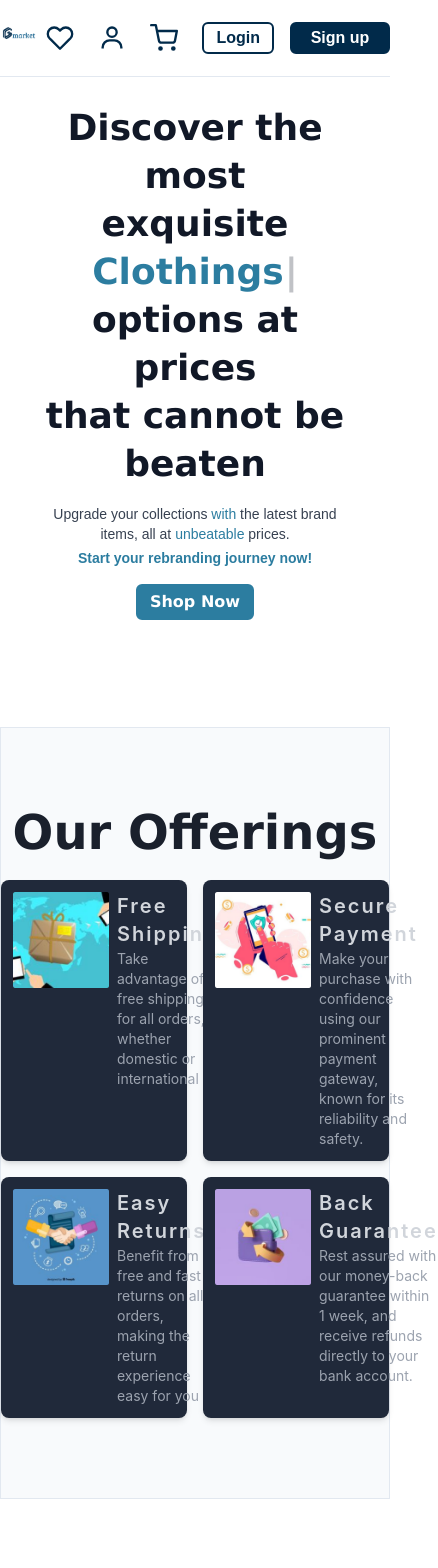
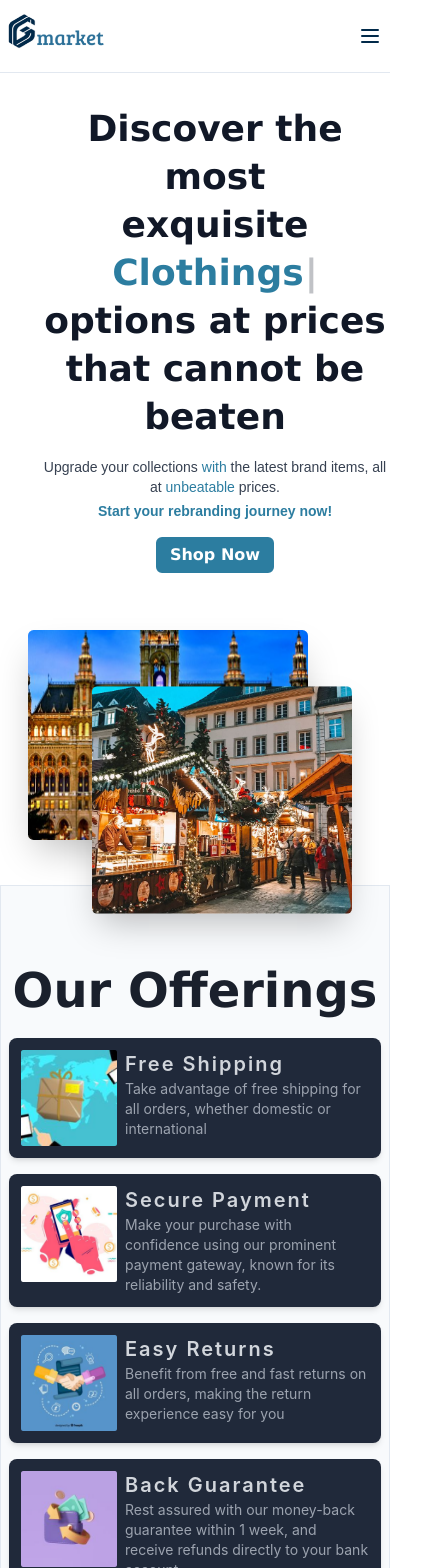
Before and after one commit to urvangibran/gmarket, a React (Create React App) app: page / in a window 390 px wide. Shown: the top 1568 px of the page, 438 px wide, since content can reach past the window. Built offline with nearby package versions, Linux system fonts and the light colour scheme; no server answers.

Commit message:
edit the responsive and fix some errors

```diff
--- a/src/components/Cards/LikedProductCard.jsx
+++ b/src/components/Cards/LikedProductCard.jsx
@@ -42,7 +42,7 @@ const LikedProductCard = ({ product }) => {
                 ({product.rating.count})
               </p>
             </div>
-            <h2 className="text-sm font-Poppins font-semibold my-3">
+            <h2 className="text-sm font-semibold my-3">
               {formatToCurrency.format(product.price)}
             </h2>
           </div>
--- a/src/components/Cards/ProductCard.jsx
+++ b/src/components/Cards/ProductCard.jsx
@@ -7,7 +7,7 @@ const ProductCard = ({ product }) => {
   const stock = Math.floor(Math.random() * 31);
 
   return (
-    <div className="border p-4 mr-4 rounded-md hover:border-[#012A4A] transition-all duration-300">
+    <div className="border p-4 mr-4 min-w-[120px] rounded-md hover:border-[#012A4A] transition-all duration-300">
       <Link to={`/products/${product.id}`}>
         <div className="space-y-1">
           <img
--- a/src/components/Hero/index.jsx
+++ b/src/components/Hero/index.jsx
@@ -6,8 +6,8 @@ import { color } from "@chakra-ui/react";
 
 const Hero = () => {
   return (
-    <div className="w-full">
-      <div className="max-w-[1024px] mx-auto min-h-[650px] flex items-center justify-between">
+    <div className="w-full mt-28 md:mt-5">
+      <div className="flex flex-col md:flex-row items-center justify-between max-w-[1024px] mx-auto min-h-[650px]">
 
 
         <div className="text-center lucida ml-10 md:ml-0 md:text-start mt-[-5rem] ">
@@ -37,15 +37,15 @@ const Hero = () => {
         </div>
 
 
-        <div className="relative min-h-[600px] flex items-center ml-10">
-          <div className="h-[300px] hidden md:block absolute  -left-[30rem] top-30 w-[400px] rounded-lg rotate-[30deg] scale-[.7] shadow-2xl">
+        <div className="relative w-full min-h-[300px] md:w-1/2 mt-3 md:mt-0">
+          <div className="h-[300px] absolute -left-8 top-0 w-[400px] rounded-lg md:rotate-[30deg] scale-[.7] shadow-2xl md:-top-10 md:w-[400px] md:scale-[0.8] rotate-0">
             <img
               src={Img1}
               alt="shopping"
               className="max-h-full w-full object-cover rounded-lg"
             />
           </div>
-          <div className="h-[350px] w-[400px] hidden md:block absolute -left-[18rem] top-10 rounded-lg scale-[0.65] -rotate-[20deg] shadow-2xl">
+          <div className="h-[350px] w-[400px] absolute -right-8 top-10 rounded-lg scale-[0.65] md:-rotate-[20deg] shadow-2xl md:left-48 md:-top-32 md:scale-[0.65] rotate-0">
             <img
               src={Img2}
               alt="shopping"
--- a/src/components/List/Wishlist/index.jsx
+++ b/src/components/List/Wishlist/index.jsx
@@ -3,8 +3,8 @@ import LikedProductCard from "../../Cards/LikedProductCard";
 const WishList = ({ likedProducts }) => {
   return (
     <ul className="p-2 space-y-3">
-      {likedProducts.map((p) => (
-        <LikedProductCard product={p} />
+      {likedProducts.map((product) => (
+        <LikedProductCard product={product} />
       ))}
     </ul>
   );
--- a/src/components/Navbar/index.jsx
+++ b/src/components/Navbar/index.jsx
@@ -1,16 +1,17 @@
-import Logo from "../../assets/logo.png";
+import React, { useState } from "react";
 import { Link } from "react-router-dom";
 import { useDispatch, useSelector } from "react-redux";
 import { userSelector, login, logout, signup } from "../../actions/user/actionUser";
-import Wishlist from "../Wishlist";
+import { productsSelector } from "../../actions/products/actionProduct";
+import { Tooltip } from "@chakra-ui/react";
+import Logo from "../../assets/logo.png";
+import Wishlist from "../WishlistCard";
 import { FiShoppingCart } from "react-icons/fi";
-import { BiUser } from "react-icons/bi"
-import { productsSelector } from "../../actions/products/actionProduct";
-import { useState } from "react";
-import { Tooltip } from "@chakra-ui/react";
+import { BiUser } from "react-icons/bi";
 
 const Navbar = () => {
-  // const [isSigned, setIsSigned] = useState(false)
+  const [isMobileMenuOpen, setIsMobileMenuOpen] = useState(false);
+
   const { isLoggedIn, isSigned } = useSelector(userSelector);
   const { cart } = useSelector(productsSelector);
   const uniqueCart = cart.filter(
@@ -24,18 +25,22 @@ const Navbar = () => {
   };
 
   const handleSignup = () => {
-    dispatch(signup())
-  }
+    dispatch(signup());
+  };
 
   const loginButtonDisabled = !isSigned;
 
+  const toggleMobileMenu = () => {
+    setIsMobileMenuOpen(!isMobileMenuOpen);
+  };
+
   return (
-    <div className="py-4 arial border-b sticky z-50 top-0 left-0 right-0 bg-white/40 backdrop-blur-sm">
+    <nav className="py-4 border-b sticky z-50 top-0 left-0 right-0 bg-white/40 backdrop-blur-sm">
       <div className="flex items-center justify-between max-w-[1024px] mx-auto">
-        <Link to="/">
-          <img className="w-[7rem] mt-[-10px]" src={Logo} alt="logo" />
+        <Link to="/" className="max-w-[7rem] mt-[-10px]">
+          <img className="max-w-[100%]" src={Logo} alt="logo" />
         </Link>
-        <div className="flex items-center justify-between space-x-4">
+        <div className="hidden md:flex items-center space-x-4">
           <Wishlist />
           {isLoggedIn ? (
             <Link className="relative group" to="/profile">
@@ -94,8 +99,107 @@ const Navbar = () => {
             </button>
           </Tooltip>
         </div>
+        <div className="md:hidden flex items-center">
+          <button
+            onClick={toggleMobileMenu}
+            className="text-[#012A4A] p-2 focus:outline-none"
+          >
+            {isMobileMenuOpen ? (
+              <svg
+                xmlns="http://www.w3.org/2000/svg"
+                className="h-6 w-6"
+                fill="none"
+                viewBox="0 0 24 24"
+                stroke="currentColor"
+              >
+                <path
+                  strokeLinecap="round"
+                  strokeLinejoin="round"
+                  strokeWidth={2}
+                  d="M6 18L18 6M6 6l12 12"
+                />
+              </svg>
+            ) : (
+              <svg
+                xmlns="http://www.w3.org/2000/svg"
+                className="h-6 w-6"
+                fill="none"
+                viewBox="0 0 24 24"
+                stroke="currentColor"
+              >
+                <path
+                  strokeLinecap="round"
+                  strokeLinejoin="round"
+                  strokeWidth={2}
+                  d="M4 6h16M4 12h16M4 18h16"
+                />
+              </svg>
+            )}
+          </button>
+        </div>
       </div>
-    </div>
+      {isMobileMenuOpen && (
+        <div className="md:hidden flex flex-col items-center space-y-4 mt-4 mx-5">
+          <Wishlist />
+          {isLoggedIn ? (
+            <Link className="relative group" to="/profile">
+              <BiUser className="w-7 h-7 text-[#012A4A]" />
+              <h3 className="absolute opacity-0 group-hover:opacity-100 lucida text-[12px] -left-[1px] transition-all ease-in-out duration-500 font-[400]">Profile</h3>
+            </Link>
+          ) : (
+            <Tooltip
+              hasArrow
+              label={"Login first to access profile"}
+              bg={"gray.300"}
+              color={"black"}
+            >
+              <span className="cursor-not-allowed">
+                <BiUser className="w-7 h-7 text-[#012A4A]" />
+              </span>
+            </Tooltip>
+          )}
+          <Link to="/cart" className="relative group p-2">
+            <FiShoppingCart className="w-7 h-7 text-[#012A4A]" />
+            <h3 className="absolute opacity-0 group-hover:opacity-100 lucida text-[12px] left-[15px] transition-all ease-in-out duration-500 font-[400]">Cart</h3>
+
+            {uniqueCart.length > 0 && (
+              <div className="cart-num">
+                <span className="text-xs">{uniqueCart.length}</span>
+              </div>
+            )}
+          </Link>
+          <Tooltip
+            hasArrow
+            label={loginButtonDisabled ? "Sign up first to log in" : isLoggedIn ? "Click to log out" : "Click to log in"}
+            bg={"gray.300"}
+            color={"black"}
+          >
+            <button
+              onClick={handleLogin}
+              className={`border-2 text-[#012A4A] font-semibold border-[#012A4A] rounded-md py-[2px] px-3 active:scale-95 ${!loginButtonDisabled ? "cursor-pointer hover:bg-[#012A4A] hover:text-white" : "cursor-not-allowed active:scale-100"}`}
+              disabled={loginButtonDisabled}
+            >
+              {isLoggedIn ? "Logout" : "Login"}
+            </button>
+          </Tooltip>
+          <Tooltip
+            hasArrow
+            label={isSigned ? "Already signed up" : "Click to sign up"}
+            bg={"gray.300"}
+            color={"black"}
+          >
+            <button
+              onClick={handleSignup}
+              className={`text-white font-semibold border-2 border-[#012A4A] bg-[#012A4A] rounded-md py-[2px] px-3 w-[100px] ${isSigned ? "cursor-not-allowed" : "cursor-pointer active:scale-90  hover:bg-white hover:text-[#012A4A]"
+                }`}
+              disabled={isSigned}
+            >
+              {isSigned ? "Signed" : "Sign up"}
+            </button>
+          </Tooltip>
+        </div>
+      )}
+    </nav>
   );
 };
 
--- a/src/components/Offerings/index.jsx
+++ b/src/components/Offerings/index.jsx
@@ -37,11 +37,11 @@ const offers = [
 
 const Offerings = () => {
   return (
-    <div className="w-full bg-slate-50 border py-20">
+    <div className="w-full p-2 bg-slate-50 border py-20">
       <h1 className="text-center font-bold lucida text-5xl mb-6">
         Our Offerings
       </h1>
-      <div className="grid grid-cols-2 gap-4 max-w-[1024px] mx-auto">
+      <div className="grid grid-cols-1 sm:grid-cols-2 gap-4 max-w-[1024px] mx-auto">
         {offers.map((offer) => (
           <OfferCard offer={offer} key={offer.id} />
         ))}
--- a/src/components/Products/ShopByCategories/index.jsx
+++ b/src/components/Products/ShopByCategories/index.jsx
@@ -1,4 +1,4 @@
-import { Box, Button, ButtonGroup, Center, Spinner } from "@chakra-ui/react";
+import { Box, Button, ButtonGroup, Center, Spinner, useMediaQuery } from "@chakra-ui/react";
 import { useEffect, useState } from "react";
 import { FaMale, FaFemale } from "react-icons/fa";
 import { GiBigDiamondRing, GiBallerinaShoes } from "react-icons/gi";
@@ -13,6 +13,7 @@ const ShopByCategories = () => {
   const [filteredProducts, setFilteredProducts] = useState([]);
 
   const { products, isFetching } = useSelector(productsSelector);
+  const [isSmallerThan768] = useMediaQuery("(max-width: 767px)");
 
   useEffect(() => {
     const filteredData = products.filter((product) => product.category === filterType);
@@ -40,7 +41,13 @@ const ShopByCategories = () => {
           _hover={{ boxShadow: "lg" }}
           transition="all 0.3s"
         >
-          <ButtonGroup size="sm" isAttached variant="outline">
+          <ButtonGroup
+            size={isSmallerThan768 ? "sm" : "md"}
+            isAttached
+            variant="outline"
+            flexWrap={isSmallerThan768 ? "wrap" : "nowrap"}
+            justifyContent="center"
+          >
             <Button
               onClick={() => setFilterType("electronics")}
               isActive={filterType === "electronics"}
@@ -69,7 +76,6 @@ const ShopByCategories = () => {
             >
               Women's Clothing
             </Button>
-            {/* there is no API shoes */}
             <Button
               onClick={() => setFilterType("shoes")}
               isActive={filterType === "shoes"}
@@ -77,7 +83,6 @@ const ShopByCategories = () => {
             >
               Shoes
             </Button>
-            {/* there is no API for computer and laptop */}
             <Button
               onClick={() => setFilterType("computer")}
               isActive={filterType === "computer"}
--- a/src/pages/ProductDetail/index.jsx
+++ b/src/pages/ProductDetail/index.jsx
@@ -1,6 +1,6 @@
-import { Button, Center, Spinner, Tag } from "@chakra-ui/react";
+import { Button, Center, Spinner, Tag, useMediaQuery } from "@chakra-ui/react";
 import React, { useEffect, useState } from "react";
-import { useParams } from "react-router";
+import { useParams, Link } from "react-router-dom";
 import { myAxios } from "../../api/config";
 import { AiTwotoneStar } from "react-icons/ai";
 import { FaShoppingCart } from "react-icons/fa";
@@ -17,7 +17,6 @@ import { formatToCurrency } from "../../utils/helpers";
 import { userSelector } from "../../actions/user/actionUser";
 import CategoryTag from "../../components/CategoryTag/CategoryTag";
 import ImageZoom from "../../components/ImageZoom";
-import { Link } from "react-router-dom";
 
 const ProductDetail = () => {
   const [similarProducts, setSimilarProducts] = useState([]);
@@ -30,12 +29,12 @@ const ProductDetail = () => {
 
   const { products, cart } = useSelector(productsSelector);
   const { isLoggedIn } = useSelector(userSelector);
+  const [isSmallerThan768] = useMediaQuery("(max-width: 767px)");
 
   useEffect(() => {
     async function getProductDetail() {
       try {
         const res = await myAxios.get(`/products/${id}`);
-        // console.log(res.data);
         setProduct(res.data);
       } catch (err) {
         setError(err.message);
@@ -80,11 +79,11 @@ const ProductDetail = () => {
   return (
     <div>
       <Navbar />
-      <div className="max-w-[1024px] mx-auto  mt-20">
+      <div className="flex p-2 flex-col max-w-[1024px] mx-auto mt-20">
         {/* left */}
-        <div className="flex space-x-10 justify-between items-start">
-          <div className="h-[300px] min-w-[300px] flex items-center">
-            <ImageZoom src={product?.image} alt={product?.title} />
+        <div className="flex flex-col md:flex-row md:space-x-10 justify-between items-start">
+          <div className={`h-[300px] w-[200px] md:min-w-[300px] -mt-28 md:mt-0 flex items-center ${isSmallerThan768 ? 'mx-auto' : ''}`}>
+            <ImageZoom src={product?.image} alt={product?.title} className={isSmallerThan768 ? 'w-[100px] h-10' : 'w-[100px] h-10'} />
           </div>
 
           {/* right */}
```
Also changed, not shown: src/components/Navbar/Navbar.css (added), src/components/WishlistCard/index.jsx (renamed from src/components/Wishlist/index.jsx).
